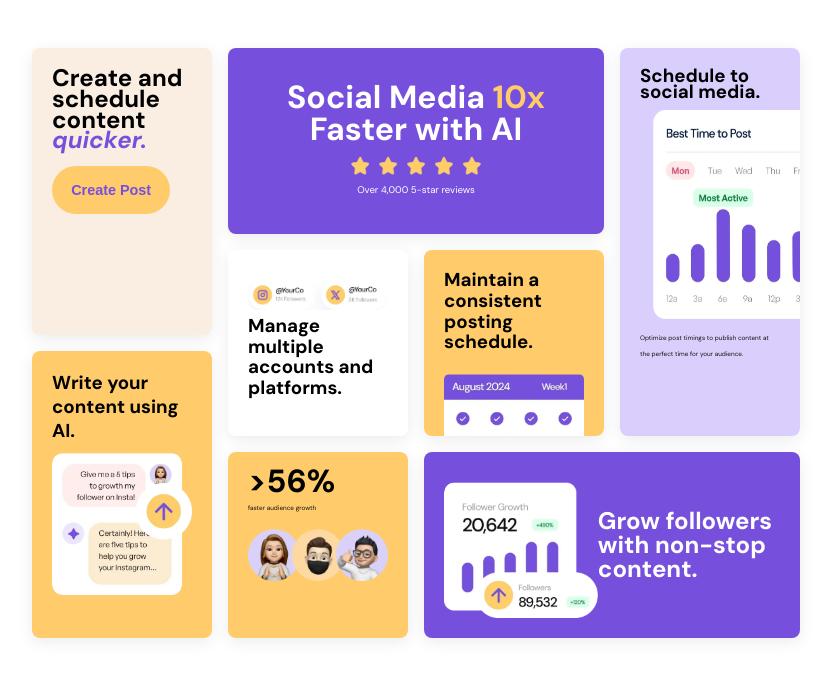
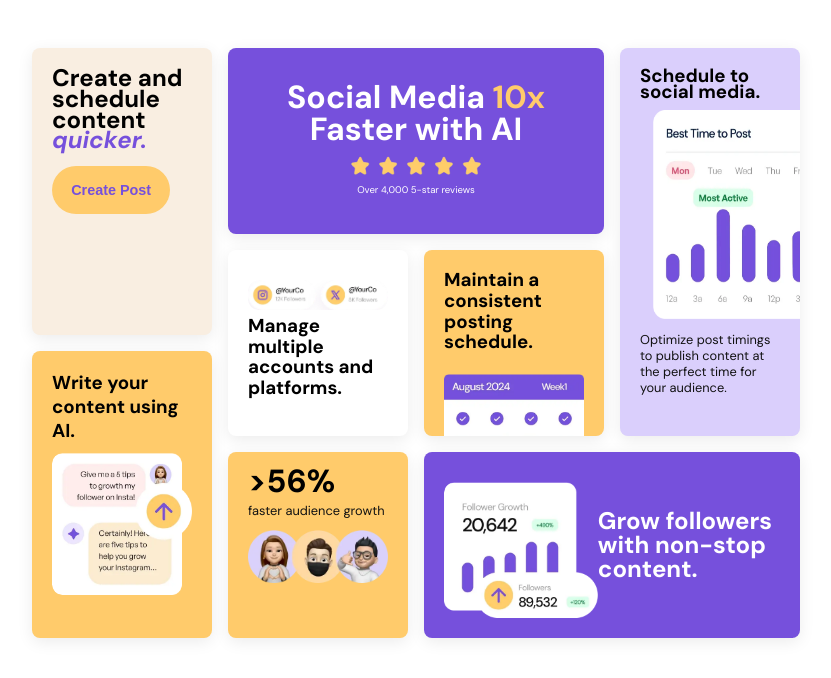
Before and after one commit to Patience-1/Bento-Grid-Challenge, a plain HTML site: page index.html in a window 1280 px wide. Shown: the whole page, without its empty margins (224-1055 px from the left). Drawn offline with Linux system fonts and the light colour scheme.

Commit message:
Update style.css

```diff
--- a/style.css
+++ b/style.css
@@ -50,8 +50,8 @@ body{
 
 p {
   color: var(--Black);
-  font-size: 0.4rem;
-  margin-top: 0.5rem;
+  font-size: 0.8rem;
+  margin-top: 0.6rem;
 }
 
 img {
```
